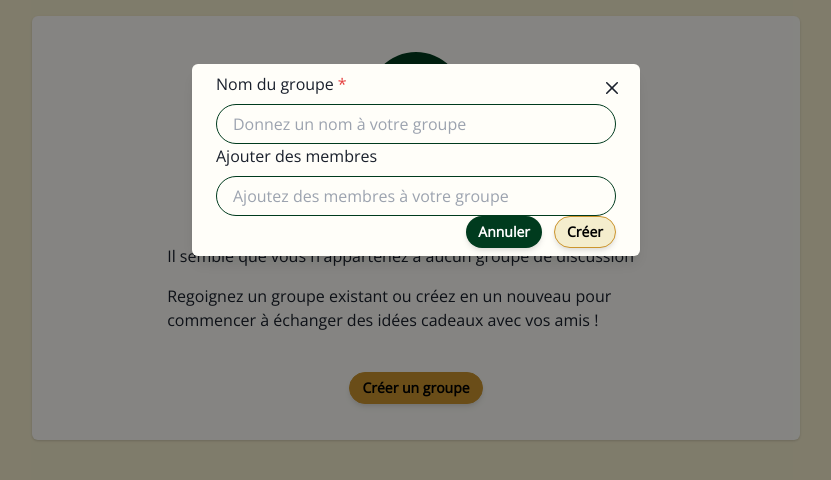
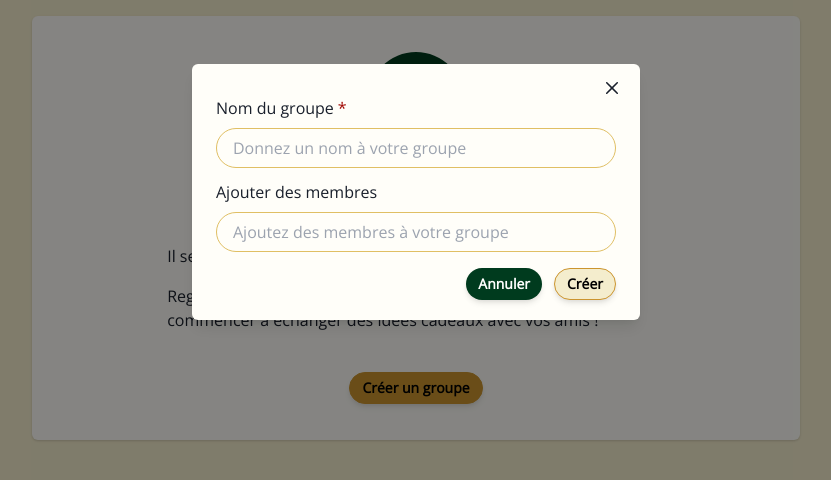
Before and after one commit to WildCodeSchool/2023-11-wns-bleu-g2-christmas-gifts-planner, a Next.js app in the folder frontend/: page /dashboard in a window 1280 px wide. Both pictures are taken after a click on the button "Créer un groupe". Shown: the top 480 px of the page, without its empty margins (224-1055 px from the left). Built offline with nearby package versions, Linux system fonts and the light colour scheme.

Commit message:
[FE] added create group feature and input style custom

```diff
--- a/frontend/src/components/dashboard/DashboardWithGroup.tsx
+++ b/frontend/src/components/dashboard/DashboardWithGroup.tsx
@@ -4,10 +4,14 @@ import React from "react";
 import GroupList from "../group/GroupList";
 
 export default function DashboardWhithGroup() {
+  /**
+   * Fetches the current user's profile and groups using the `useProfileQuery` hook.
+   * @returns {Object} An object containing the current user's profile and groups.
+   */
   const { data: currentUser } = useProfileQuery({
+    // Set the error policy to "ignore" to prevent the query from failing
     errorPolicy: "ignore",
   });
-  console.log("currentUser: ", currentUser);
   return (
     <>
       <Text>Liste de mes groupes - {currentUser?.profile.groups?.length}</Text>
--- a/frontend/src/components/group/CreateGroupModal.tsx
+++ b/frontend/src/components/group/CreateGroupModal.tsx
@@ -10,7 +10,10 @@ import {
 } from "@chakra-ui/react";
 import FormCreateGroup from "@/components/group/FormCreateGroup";
 
-export default function CreateGroupModal() {
+type CreateGroupModalProps = {
+  refetch: () => void;
+};
+export default function CreateGroupModal({ refetch }: CreateGroupModalProps) {
   const { isOpen, onOpen, onClose } = useDisclosure();
   return (
     <>
@@ -24,10 +27,10 @@ export default function CreateGroupModal() {
         size={{ base: "full", md: "md" }}
       >
         <ModalOverlay />
-        <ModalContent bg="secondary.lowest">
+        <ModalContent bg="secondary.lowest" py={3}>
           <ModalCloseButton />
           <ModalBody display="flex" flexDirection="column">
-            <FormCreateGroup />
+            <FormCreateGroup onClose={onClose} refetch={refetch} />
           </ModalBody>
         </ModalContent>
       </Modal>
--- a/frontend/src/components/group/FormCreateGroup.tsx
+++ b/frontend/src/components/group/FormCreateGroup.tsx
@@ -1,55 +1,66 @@
 import React from "react";
-import {
-  FormControl,
-  FormLabel,
-  FormErrorMessage,
-  FormHelperText,
-  Input,
-  Button,
-  Flex,
-  Box,
-  Avatar,
-  AvatarGroup,
-} from "@chakra-ui/react";
+import { FormControl, FormLabel, Input, Button, Flex } from "@chakra-ui/react";
+import { useCreateGroupMutation } from "@/graphql/generated/schema";
 
-export default function FormCreateGroup() {
+type FormCreateGroupProps = {
+  onClose: () => void;
+  refetch: () => void;
+};
+export default function FormCreateGroup({
+  onClose,
+  refetch,
+}: FormCreateGroupProps) {
+  /**
+   * Creates a new group using the useCreateGroupMutation hook.
+   */
+  const [createGroup] = useCreateGroupMutation();
+
+  /**
+   * Handles form submission, sends a mutation to create a new group
+   * and refreshes the list of groups using refetch.
+   * @param {React.FormEvent<HTMLFormElement>} e - The form event.
+   */
+  const handleSubmit = async (e: React.FormEvent<HTMLFormElement>) => {
+    e.preventDefault();
+    const form = e.target as HTMLFormElement;
+    const formData = new FormData(form);
+    const formJson: any = Object.fromEntries(formData.entries());
+    try {
+      await createGroup({ variables: { data: formJson } });
+      // Refresh the list of groups after creating the new group.
+      refetch();
+      onClose();
+    } catch (error) {
+      console.error(error);
+    }
+  };
   return (
-    <form action="submit">
-      <FormControl isRequired>
+    <form onSubmit={handleSubmit}>
+      <FormControl isRequired mt={3}>
         <FormLabel>Nom du groupe</FormLabel>
-        {/* <Input
-          type="name"
-          placeholder=""
-          focusBorderColor="secondary.medium"
-          borderColor="secondary.low"
-          rounded={50}
-          _hover={{ borderColor: "secondary.medium" }}
-        /> */}
         <Input
           type="name"
+          name="name"
+          id="name"
           placeholder="Donnez un nom à votre groupe"
-          focusBorderColor="secondary.medium"
-          borderColor="primary.hightest"
-          rounded={50}
-          _hover="none"
+          variant="goldenInput"
         />
       </FormControl>
-      <FormControl>
+      <FormControl mt={3}>
         <FormLabel>Ajouter des membres</FormLabel>
         <Input
-          type="name"
+          type="text"
           placeholder="Ajoutez des membres à votre groupe"
-          focusBorderColor="secondary.medium"
-          borderColor="primary.hightest"
-          rounded={50}
-          _hover="none"
+          variant="goldenInput"
         />
       </FormControl>
-      <Flex justifyContent="flex-end">
-        <Button variant="greenButton" mr={3}>
+      <Flex justifyContent="flex-end" mt={4}>
+        <Button variant="greenButton" mr={3} onClick={onClose}>
           Annuler
         </Button>
-        <Button variant="goldenOutline">Créer</Button>
+        <Button type="submit" variant="goldenOutline">
+          Créer
+        </Button>
       </Flex>
     </form>
   );
--- a/frontend/src/pages/dashboard.tsx
+++ b/frontend/src/pages/dashboard.tsx
@@ -13,7 +13,7 @@ import DashboardWhithGroup from "@/components/dashboard/DashboardWithGroup";
 import CreateGroupModal from "@/components/group/CreateGroupModal";
 
 export default function Dashboard() {
-  const { data: currentUser } = useProfileQuery({
+  const { data: currentUser, refetch } = useProfileQuery({
     errorPolicy: "ignore",
   });
   return (
@@ -52,7 +52,7 @@ export default function Dashboard() {
         )}
         <CardFooter>
           <Flex direction="column" gap="1rem">
-            <CreateGroupModal />
+            <CreateGroupModal refetch={refetch} />
           </Flex>
         </CardFooter>
       </Card>
--- a/frontend/src/theme/components/Button.ts
+++ b/frontend/src/theme/components/Button.ts
@@ -17,11 +17,10 @@ const goldenOutline = defineStyle({
   },
 });
 const greenButton = defineStyle({
-  background: "#003B1E",
+  background: "primary.high",
   color: "white",
   _hover: {
-    background: "#003B1E",
-    opacity: 0.7,
+    background: "primary.lower",
   },
 });
 
--- /dev/null
+++ b/frontend/src/theme/components/Form.ts
@@ -0,0 +1,10 @@
+import { formAnatomy } from "@chakra-ui/anatomy";
+import { createMultiStyleConfigHelpers } from "@chakra-ui/react";
+const { definePartsStyle, defineMultiStyleConfig } =
+  createMultiStyleConfigHelpers(formAnatomy.keys);
+
+const baseStyle = definePartsStyle({
+  requiredIndicator: { color: "tertiary.medium" },
+});
+
+export const formTheme = defineMultiStyleConfig({ baseStyle });
--- a/frontend/src/theme/components/Input.ts
+++ b/frontend/src/theme/components/Input.ts
@@ -1,13 +1,27 @@
-import { defineStyle, defineStyleConfig } from "@chakra-ui/styled-system";
-const goldenInput = defineStyle({
-  focusBorderColor: "secondary.medium",
-  borderColor: "secondary.low",
-  rounded: 50,
-  _hover: {
-    borderColor: "secondary.medium",
+import { inputAnatomy } from "@chakra-ui/anatomy";
+import { createMultiStyleConfigHelpers } from "@chakra-ui/react";
+const { definePartsStyle, defineMultiStyleConfig } =
+  createMultiStyleConfigHelpers(inputAnatomy.keys);
+
+const goldenInput = definePartsStyle({
+  field: {
+    border: "1px solid",
+    borderColor: "secondary.low",
+    rounded: 50,
+    bg: "inherit",
+    _hover: {
+      borderColor: "secondary.hight",
+    },
+    _focusVisible: {
+      border: "2px solid",
+      borderColor: "secondary.medium",
+    },
+    _invalid: {
+      borderColor: "tertiary.medium",
+    },
   },
 });
 
-export const inputTheme = defineStyleConfig({
+export const inputTheme = defineMultiStyleConfig({
   variants: { goldenInput },
 });
--- a/frontend/src/theme/config.ts
+++ b/frontend/src/theme/config.ts
@@ -3,16 +3,17 @@ import { buttonTheme } from "./components/Button";
 import "@fontsource/amatic-sc";
 import "@fontsource/open-sans";
 import { inputTheme } from "./components/Input";
+import { formTheme } from "./components/Form";
 
 const colors = {
   primary: {
-    lowest: "#ECFFF5",
-    lower: "#D2FFEC",
-    low: "#65FFBE",
-    medium: "#00F97B",
-    high: "#00A250",
-    highter: "#004F2D",
-    hightest: "#003B1E",
+    lowest: "#487F64",
+    lower: "#317D58",
+    low: "#11643C",
+    medium: "#084F2D",
+    high: "#003B1E",
+    highter: "#042515",
+    hightest: "#03110A",
   },
   secondary: {
     lowest: "#FFFEF9",
@@ -47,5 +48,6 @@ export const theme = extendTheme({
   components: {
     Button: buttonTheme,
     Input: inputTheme,
+    Form: formTheme,
   },
 });
```
Also changed, not shown: 1 other file (tests, documents, lock files or other folders).
